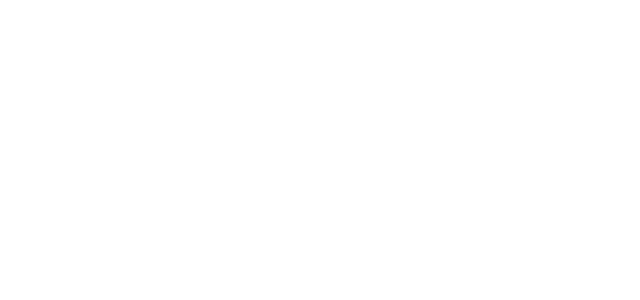
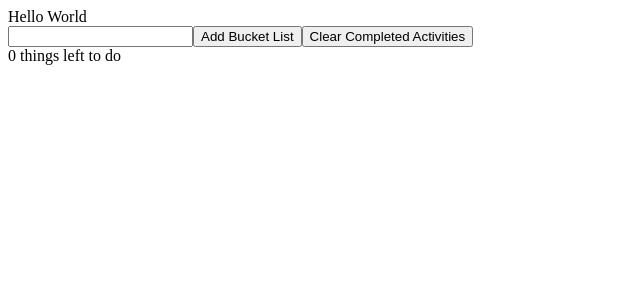
Before and after one commit to coolusername244/react-bucket-list, a React (Vite) app: page / in a window 1280 px wide. Shown: the top 300 px of the page, without its empty margins (0-640 px from the left). Built offline with nearby package versions, Linux system fonts and the light colour scheme.

Commit message:
feat(form): added bucket list form and component file

```diff
--- a/src/App.jsx
+++ b/src/App.jsx
@@ -1,8 +1,16 @@
-import { useState } from 'react'
+import BucketList from './components/BucketList'
 import './App.css'
 
 function App() {
-
+  return (
+    <>
+      <BucketList />
+      <input type="text" />
+      <button>Add Bucket List</button>
+      <button>Clear Completed Activities</button>
+      <div>0 things left to do</div>
+    </>
+  )
 }
 
 export default App
--- /dev/null
+++ b/src/components/BucketList.jsx
@@ -0,0 +1,7 @@
+export default function BucketList() {
+  return (
+    <div>
+        Hello World
+    </div>
+  )
+}
```
